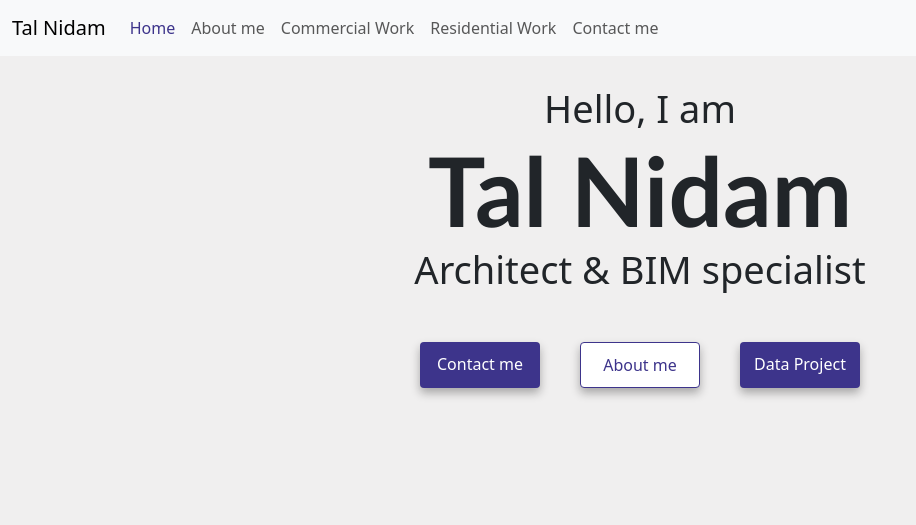
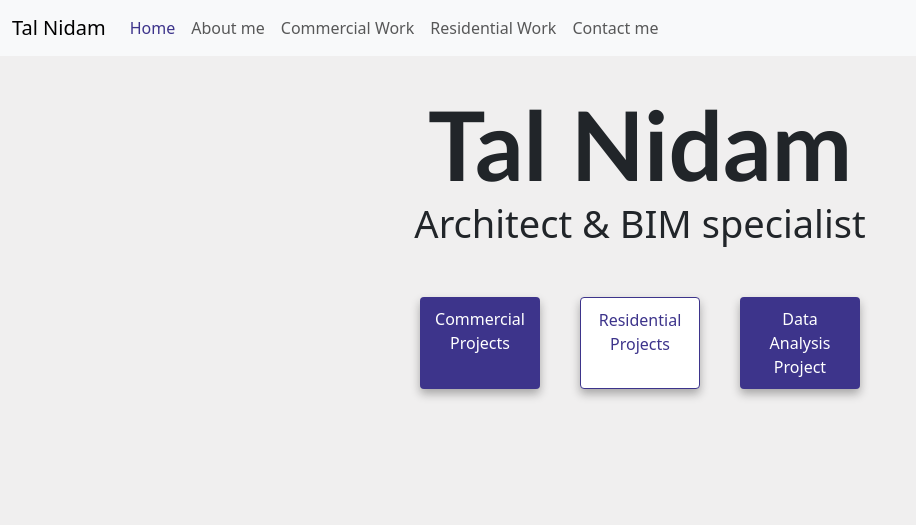
Before and after one commit to TheTulatula/ArcPortfolioTula, a website: page index.html in a window 1280 px wide. Shown: the top 525 px of the page, without its empty margins (0-916 px from the left). Drawn offline with nearby package versions, Linux system fonts and the light colour scheme.

Commit message:
img update

```diff
--- a/index.html
+++ b/index.html
@@ -66,13 +66,13 @@
         </div>
       </div>
     </nav>
-    <h2>Hello, I am</h2>
+    <h2></h2>
     <h1>Tal Nidam</h1>
     <h2>Architect & BIM specialist</h2>
     <div class="navigation-links">
-      <a href="contact.html" class="contact-link" title="Contact Tal Nidam">Contact me</a>
-      <a href="about.html" class="about-link" title="About me page">About me</a>
-       <a href="NetivotResearchProject.pdf" class="contact-link" title="Data project Tal Nidam">Data Project</a>
+      <a href="workComer.html" class="contact-link" title="Contact Tal Nidam">Commercial Projects</a>
+      <a href="workResiden.html" class="about-link" title="About me page">Residential Projects</a>
+       <a href="NetivotResearchProject.pdf" class="contact-link" title="Data project Tal Nidam">Data Analysis Project</a>
     </div>
 
 
```
Also changed, not shown: workComer.html (+1 -1 lines), workResiden.html (+6 -0 lines), images/Karmia26/3D View 1.jpg (added), images/Karmia26/3D View 2.jpg (added), images/Karmia26/3D View 3.jpg (added), images/Karmia26/Cremieux_26_TA op5.png (added), 3 other files.
